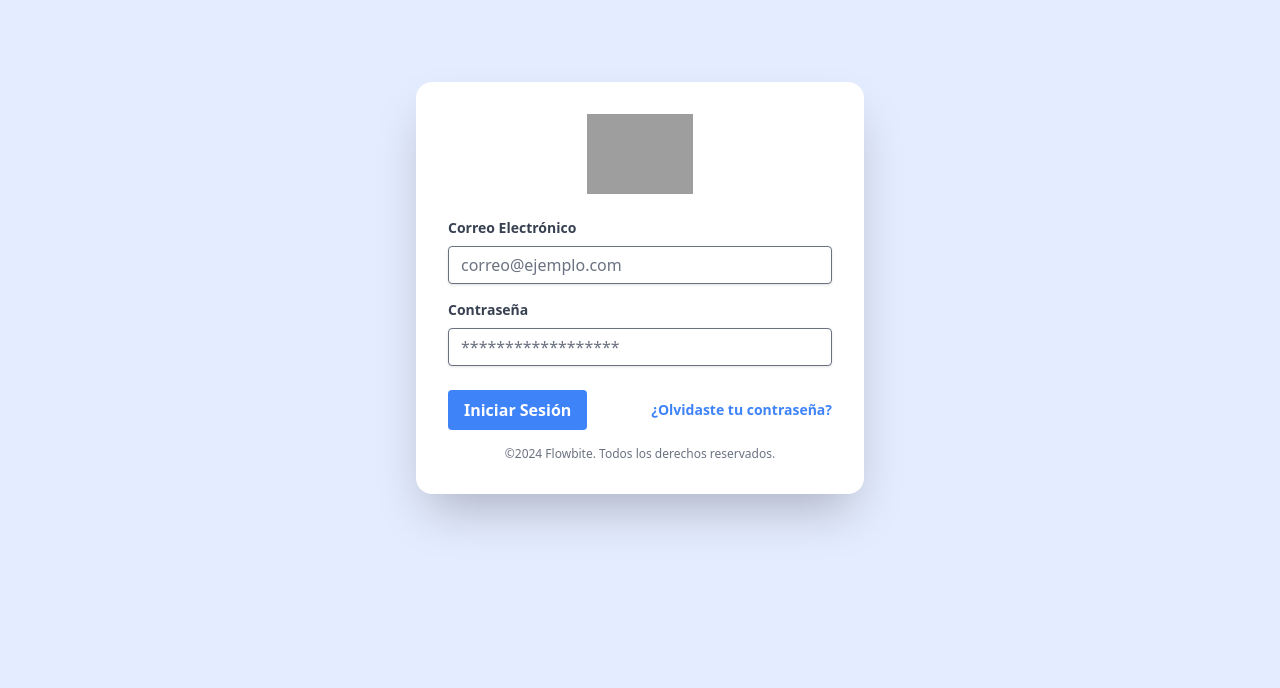
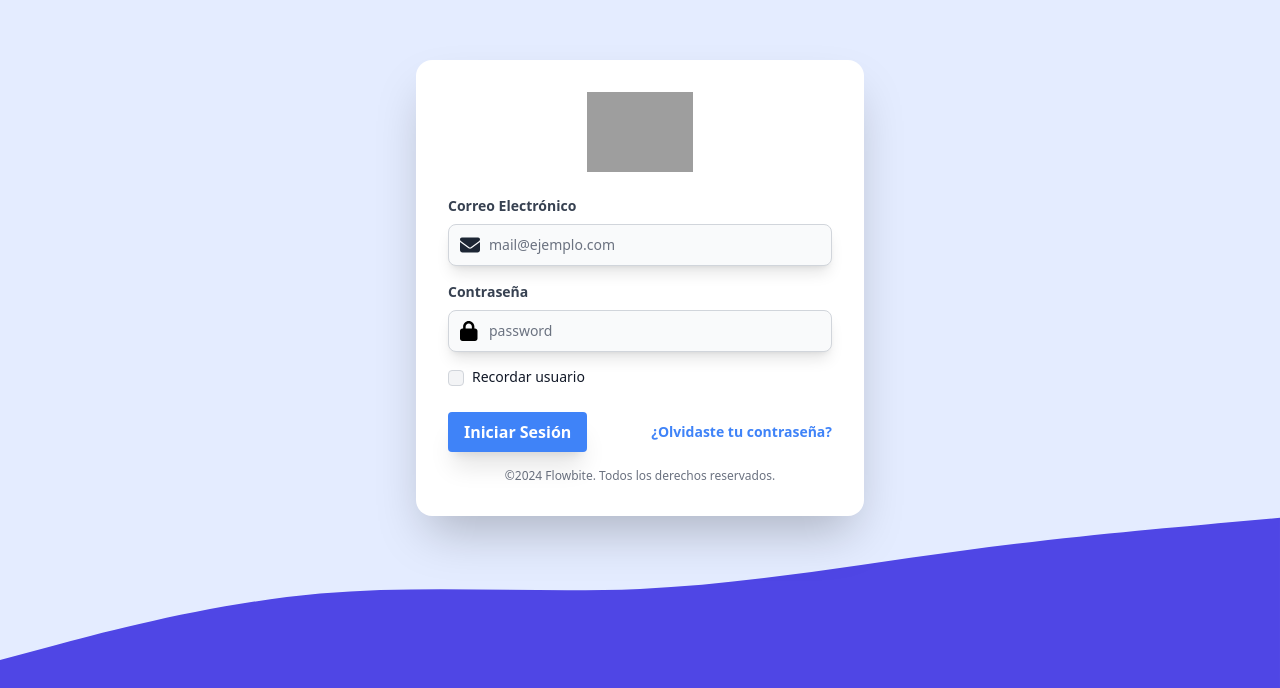
Before and after one commit to WardedC/FlexTurn, an Angular app: page /login in a window 1280 px wide. Shown: the part 112-800 px from the top of the page. Built offline with nearby package versions, Linux system fonts and the light colour scheme; grey boxes are pictures that could not be loaded.

Commit message:
style: improve design of login page

```diff
--- a/src/app/pages/login/login.component.css
+++ b/src/app/pages/login/login.component.css
@@ -19,8 +19,28 @@
           }
       }
 
+      @keyframes wave-in {
+        0% {
+            opacity: 0;
+            transform: translateY(100%);
+        }
+        50% {
+            opacity: 0.5;
+            transform: translateY(0) scaleY(1.05);
+        }
+        100% {
+            opacity: 1;
+            transform: translateY(0) scaleY(1);
+        }
+    }
+
+
+
 
 
         .animate-bounce-in {
-            animation: bounce-in 1s ease-out;
+            animation: bounce-in 1.5s ease-out;
         }
+        .animate-wave-in {
+          animation: wave-in 1.5s ease-out;
+      }
--- a/src/app/pages/login/login.component.html
+++ b/src/app/pages/login/login.component.html
@@ -1,5 +1,6 @@
+
 <body class="flex items-center justify-center min-h-screen">
-  <div class="w-full max-w-md p-8 bg-white rounded-2xl shadow-2xl relative animate-bounce-in">
+  <div class="w-full max-w-md p-8 bg-white rounded-2xl shadow-2xl relative animate-bounce-in" style="z-index: 2;">
      <!-- Header Line -->
      <!-- <div class="absolute rounded top-2 left-0 w-full h-2 bg-blue-500"></div> -->
       <!-- Logo -->
@@ -12,16 +13,31 @@
             <label class="block text-gray-700 text-sm font-bold mb-2" for="email">
                 Correo Electrónico
             </label>
-              <input class="shadow appearance-none border rounded w-full py-2 px-3 text-gray-700 leading-tight focus:outline-none focus:shadow-outline" id="email" type="email" placeholder="correo@ejemplo.com">
+            <div class="relative w-full">
+              <div class="absolute inset-y-0 start-0 flex items-center ps-3 ">
+                <svg xmlns="http://www.w3.org/2000/svg" height="20" width="20" viewBox="0 0 512 512"><path fill="#1d2634" d="M48 64C21.5 64 0 85.5 0 112c0 15.1 7.1 29.3 19.2 38.4L236.8 313.6c11.4 8.5 27 8.5 38.4 0L492.8 150.4c12.1-9.1 19.2-23.3 19.2-38.4c0-26.5-21.5-48-48-48L48 64zM0 176L0 384c0 35.3 28.7 64 64 64l384 0c35.3 0 64-28.7 64-64l0-208L294.4 339.2c-22.8 17.1-54 17.1-76.8 0L0 176z"/></svg>
               </div>
-          <div class="mb-6">
+              <input type="email" id="email" class=" shadow-lg bg-gray-50 border border-gray-300 text-gray-900 text-sm rounded-lg focus:ring-blue-500 focus:border-blue-500 block w-full ps-10 p-2.5  dark:bg-gray-700 dark:border-gray-600 dark:placeholder-gray-400 dark:text-white dark:focus:ring-blue-500 dark:focus:border-blue-500" placeholder="mail@ejemplo.com"  />
+          </div>
+        </div>
+        <div class="mb-6 relative">
             <label class="block text-gray-700 text-sm font-bold mb-2" for="password">
                 Contraseña
             </label>
-              <input class="shadow appearance-none border rounded w-full py-2 px-3 text-gray-700 leading-tight focus:outline-none focus:shadow-outline" id="password" type="password" placeholder="******************">
+            <div class="relative w-full">
+              <div class="absolute inset-y-0 start-0 flex items-center ps-3 ">
+                <svg xmlns="http://www.w3.org/2000/svg" height="20" width="17.5" viewBox="0 0 448 512"><path d="M144 144l0 48 160 0 0-48c0-44.2-35.8-80-80-80s-80 35.8-80 80zM80 192l0-48C80 64.5 144.5 0 224 0s144 64.5 144 144l0 48 16 0c35.3 0 64 28.7 64 64l0 192c0 35.3-28.7 64-64 64L64 512c-35.3 0-64-28.7-64-64L0 256c0-35.3 28.7-64 64-64l16 0z"/></svg>
               </div>
+              <input type="password" id="password" class="shadow-lg bg-gray-50 border border-gray-300 text-gray-900 text-sm rounded-lg focus:ring-blue-500 focus:border-blue-500 block w-full ps-10 p-2.5  dark:bg-gray-700 dark:border-gray-600 dark:placeholder-gray-400 dark:text-white dark:focus:ring-blue-500 dark:focus:border-blue-500" placeholder="password"  />
+          </div>
+          <div class="mt-3">
+            <input id="default-checkbox" type="checkbox" value="" class="w-4 h-4 text-blue-600 bg-gray-100 border-gray-300 rounded focus:ring-blue-500 dark:focus:ring-blue-600 dark:ring-offset-gray-800 focus:ring-2 dark:bg-gray-700 dark:border-gray-600">
+            <label for="default-checkbox" class="ms-2 text-sm font-medium text-gray-900 dark:text-gray-300">Recordar usuario</label>
+        </div>
+        </div>
+
         <div class="flex items-center justify-between mb-4">
-              <button class="bg-blue-500 hover:bg-blue-700 text-white font-bold py-2 px-4 rounded focus:outline-none focus:shadow-outline" type="button">
+          <button class="shadow-xl bg-blue-500 hover:bg-blue-700 text-white font-bold py-2 px-4 rounded focus:outline-none focus:shadow-outline transform transition-transform duration-300 hover:scale-105 animate-slide-in" type="button">
             Iniciar Sesión
         </button>
             <a class="inline-block align-baseline font-bold text-sm text-blue-500 hover:text-blue-800" href="#">
@@ -33,4 +49,17 @@
           &copy;2024 Flowbite. Todos los derechos reservados.
       </p>
   </div>
+
+    <!-- Decorative Wavy Element in the Bottom of the Page -->
+    <div class="absolute bottom-0 left-0 w-full animate-wave-in overflow-hidden">
+      <svg class=" h-full" xmlns="http://www.w3.org/2000/svg" viewBox="0 0 1440 320">
+          <path fill="#4F46E5" fill-opacity="1" d="M0,288L60,272C120,256,240,224,360,213.3C480,203,600,213,720,208C840,203,960,181,1080,165.3C1200,149,1320,139,1380,133.3L1440,128L1440,320L1380,320C1320,320,1200,320,1080,320C960,320,840,320,720,320C600,320,480,320,360,320C240,320,120,320,60,320L0,320Z"></path>
+      </svg>
+    </div>
+
+<!-- hondas mas onduladas
+    <svg class="w-full h-48" xmlns="http://www.w3.org/2000/svg" viewBox="0 0 1440 320">
+      <path fill="#6366F1" fill-opacity="1" d="M0,160L30,149.3C60,139,120,117,180,112C240,107,300,117,360,133.3C420,149,480,171,540,176C600,181,660,171,720,165.3C780,160,840,160,900,165.3C960,171,1020,181,1080,170.7C1140,160,1200,128,1260,122.7C1320,117,1380,139,1410,149.3L1440,160L1440,320L1410,320C1380,320,1320,320,1260,320C1200,320,1140,320,1080,320C1020,320,960,320,900,320C840,320,780,320,720,320C660,320,600,320,540,320C480,320,420,320,360,320C300,320,240,320,180,320C120,320,60,320,30,320L0,320Z"></path>
+  </svg> -->
+
 </body>
```
Lines whose indentation alone changed are shown as unchanged.
